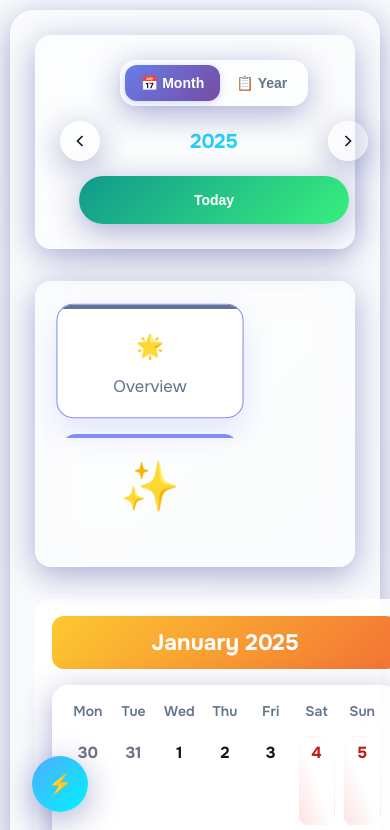
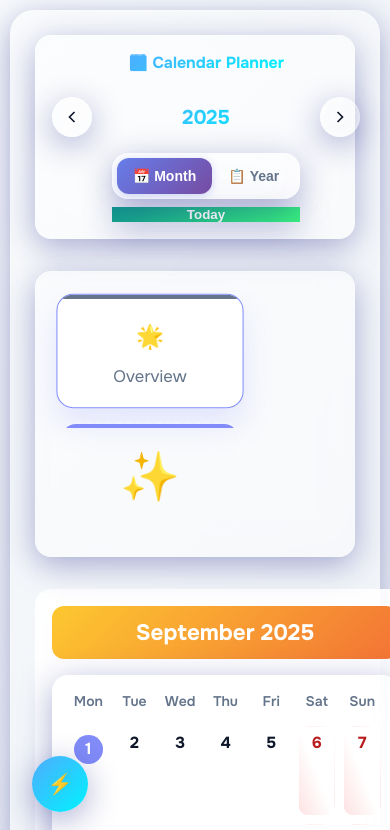
Before and after one commit to kotapullarao/calendar-planner, a website with bundled scripts: page index.html in a window 390 px wide. Shown: the top 830 px of the page. Built offline with nearby package versions, Linux system fonts and the light colour scheme.

Commit message:
Restore title and fix view toggle functionality
- Restore Calendar Planner title to header left section
- Move view toggle group to right beside Today button with responsive stacking
- Add currentMonth state management for proper month navigation
- Fix view toggle logic: Month shows single month, Year shows all 12 months
- Implement proper month-by-month navigation with year rollover
- Add responsive layout with mobile-friendly header stacking
- Update navigation display to show correct month names in month view

```diff
--- a/css/layout.css
+++ b/css/layout.css
@@ -37,6 +37,24 @@
     box-shadow: 0 12px 24px rgba(0, 0, 0, 0.1);
 }
 
+/* Header Title Section */
+.header-title {
+    display: flex;
+    align-items: center;
+    flex: 0 0 auto;
+}
+
+.header-title h1 {
+    margin: 0;
+    font-size: var(--text-lg);
+    font-weight: 700;
+    color: var(--light-text);
+    background: var(--accent-gradient);
+    -webkit-background-clip: text;
+    -webkit-text-fill-color: transparent;
+    background-clip: text;
+}
+
 /* Header Navigation - Dynamic Center Section */
 .header-navigation {
     display: flex;
@@ -45,6 +63,14 @@
     flex: 1;
     justify-content: center;
     max-width: 400px;
+}
+
+/* Header Actions - Right Section */
+.header-actions {
+    display: flex;
+    align-items: center;
+    gap: var(--space-md);
+    flex: 0 0 auto;
 }
 
 .nav-btn {
@@ -166,3 +192,46 @@ html[data-theme="midnight"] .nav-btn {
 html[data-theme="midnight"] .nav-display {
     color: var(--midnight-text);
 }
+
+html[data-theme="midnight"] .header-title h1 {
+    color: var(--midnight-text);
+}
+
+/* Responsive Header Layout */
+@media (max-width: 768px) {
+    .header {
+        flex-wrap: wrap;
+        gap: var(--space-md);
+        padding: var(--space-md);
+    }
+
+    .header-title {
+        flex: 1 1 100%;
+        justify-content: center;
+        margin-bottom: var(--space-sm);
+    }
+
+    .header-title h1 {
+        font-size: var(--text-md);
+    }
+
+    .header-navigation {
+        flex: 1 1 auto;
+        max-width: none;
+    }
+
+    .header-actions {
+        flex-direction: column;
+        gap: var(--space-sm);
+        align-items: stretch;
+    }
+
+    .view-toggle-group {
+        display: flex;
+        width: 100%;
+    }
+
+    .today-btn {
+        width: 100%;
+    }
+}
--- a/index.html
+++ b/index.html
@@ -31,14 +31,9 @@
 <body>
 <div class="container">
     <header class="header">
-        <!-- Left: View Toggle -->
-        <div class="view-toggle-group">
-            <button id="month-view-btn" class="view-toggle-btn active" title="Month View">
-                <span>📅</span><span>Month</span>
-            </button>
-            <button id="year-overview-btn" class="view-toggle-btn" title="Year Overview">
-                <span>📋</span><span>Year</span>
-            </button>
+        <!-- Left: Title -->
+        <div class="header-title">
+            <h1>🗓️ Calendar Planner</h1>
         </div>
 
         <!-- Center: Dynamic Navigation -->
@@ -56,8 +51,18 @@
             </button>
         </div>
 
-        <!-- Right: Today Button -->
-        <button id="today-btn" class="control-btn today-btn">Today</button>
+        <!-- Right: View Toggle & Today Button -->
+        <div class="header-actions">
+            <div class="view-toggle-group">
+                <button id="month-view-btn" class="view-toggle-btn active" title="Month View">
+                    <span>📅</span><span>Month</span>
+                </button>
+                <button id="year-overview-btn" class="view-toggle-btn" title="Year Overview">
+                    <span>📋</span><span>Year</span>
+                </button>
+            </div>
+            <button id="today-btn" class="today-btn" title="Go to Today">Today</button>
+        </div>
     </header>
     <section class="stats" id="stats"></section>
     <main class="calendars" id="calendars"></main>
--- a/js/core/state.js
+++ b/js/core/state.js
@@ -9,6 +9,7 @@ import { DEFAULT_CONFIG } from '../config/constants.js';
 let CONFIG = { ...DEFAULT_CONFIG };
 let activeFilter = 'all';
 let currentYear = new Date().getFullYear();
+let currentMonth = new Date().getMonth();
 let parsedCategoriesCache = [];
 let isDragging = false;
 let undoState = null;
@@ -19,6 +20,7 @@ export const setState = {
     config: (newConfig) => { CONFIG = newConfig; },
     activeFilter: (filter) => { activeFilter = filter; },
     currentYear: (year) => { currentYear = year; },
+    currentMonth: (month) => { currentMonth = month; },
     parsedCategoriesCache: (cache) => { parsedCategoriesCache = cache; },
     isDragging: (dragging) => { isDragging = dragging; },
     undoState: (state) => { undoState = state; },
@@ -30,6 +32,7 @@ export const getState = {
     config: () => CONFIG,
     activeFilter: () => activeFilter,
     currentYear: () => currentYear,
+    currentMonth: () => currentMonth,
     parsedCategoriesCache: () => parsedCategoriesCache,
     isDragging: () => isDragging,
     undoState: () => undoState,
--- a/js/modules/events.js
+++ b/js/modules/events.js
@@ -1388,24 +1388,43 @@ export const Events = {
                 const isYearView = $('#year-overview-btn').classList.contains('active');
                 if (isYearView) {
                     setState.currentYear(getState.currentYear() - 1);
+                    UI.showYearOverview();
                 } else {
-                    setState.currentYear(getState.currentYear() - 1);
-                }
-                UI.rebuild();
+                    // Month view: navigate by month
+                    let newMonth = getState.currentMonth() - 1;
+                    let newYear = getState.currentYear();
+                    if (newMonth < 0) {
+                        newMonth = 11;
+                        newYear--;
+                    }
+                    setState.currentMonth(newMonth);
+                    setState.currentYear(newYear);
+                    UI.rebuild();
+                }
                 Events.updateNavigationDisplay();
             }
             if (closest('#next-year-btn, #nav-next-btn')) {
                 const isYearView = $('#year-overview-btn').classList.contains('active');
                 if (isYearView) {
                     setState.currentYear(getState.currentYear() + 1);
+                    UI.showYearOverview();
                 } else {
-                    setState.currentYear(getState.currentYear() + 1);
-                }
-                UI.rebuild();
+                    // Month view: navigate by month
+                    let newMonth = getState.currentMonth() + 1;
+                    let newYear = getState.currentYear();
+                    if (newMonth > 11) {
+                        newMonth = 0;
+                        newYear++;
+                    }
+                    setState.currentMonth(newMonth);
+                    setState.currentYear(newYear);
+                    UI.rebuild();
+                }
                 Events.updateNavigationDisplay();
             }
             if (closest('#today-btn')) {
                 setState.currentYear(new Date().getFullYear());
+                setState.currentMonth(new Date().getMonth());
                 setState.activeFilter('all');
                 closest('#today-btn').classList.add('active');
                 UI.rebuild(true);
@@ -2029,6 +2048,7 @@ export const Events = {
                 // Switch to month view
                 monthViewBtn.classList.add('active');
                 yearOverviewBtn.classList.remove('active');
+                setState.currentMonth(new Date().getMonth());
                 UI.rebuild();
                 Events.updateNavigationDisplay();
             });
@@ -2366,10 +2386,15 @@ export const Events = {
 
         if (navDisplay) {
             if (isYearView) {
+                // Year view: show just the year
                 navDisplay.textContent = getState.currentYear();
             } else {
-                // Show current year for month view
-                navDisplay.textContent = getState.currentYear();
+                // Month view: show current month and year
+                const currentMonth = getState.currentMonth();
+                const currentYear = getState.currentYear();
+                const monthNames = ['January', 'February', 'March', 'April', 'May', 'June',
+                                  'July', 'August', 'September', 'October', 'November', 'December'];
+                navDisplay.textContent = `${monthNames[currentMonth]} ${currentYear}`;
             }
         }
     }
--- a/js/modules/logic.js
+++ b/js/modules/logic.js
@@ -133,9 +133,23 @@ export const Logic = {
     getMonthsToDisplay: () => {
         const activeFilter = getState.activeFilter();
         const currentYear = getState.currentYear();
+        const currentMonth = getState.currentMonth();
         const config = getState.config();
 
-        if (activeFilter === 'all') return Array.from({length: 12}, (_, i) => ({ year: currentYear, month: i }));
+        // Check if we're in month view (not year overview)
+        const isMonthView = typeof document !== 'undefined' &&
+            document.getElementById('month-view-btn') &&
+            document.getElementById('month-view-btn').classList.contains('active');
+
+        if (activeFilter === 'all') {
+            if (isMonthView) {
+                // Month view: show only current month
+                return [{ year: currentYear, month: currentMonth }];
+            } else {
+                // Year view: show all 12 months
+                return Array.from({length: 12}, (_, i) => ({ year: currentYear, month: i }));
+            }
+        }
 
         const eventMonths = new Set();
         const category = config.eventCategories.find(c => c.id === activeFilter);
```
